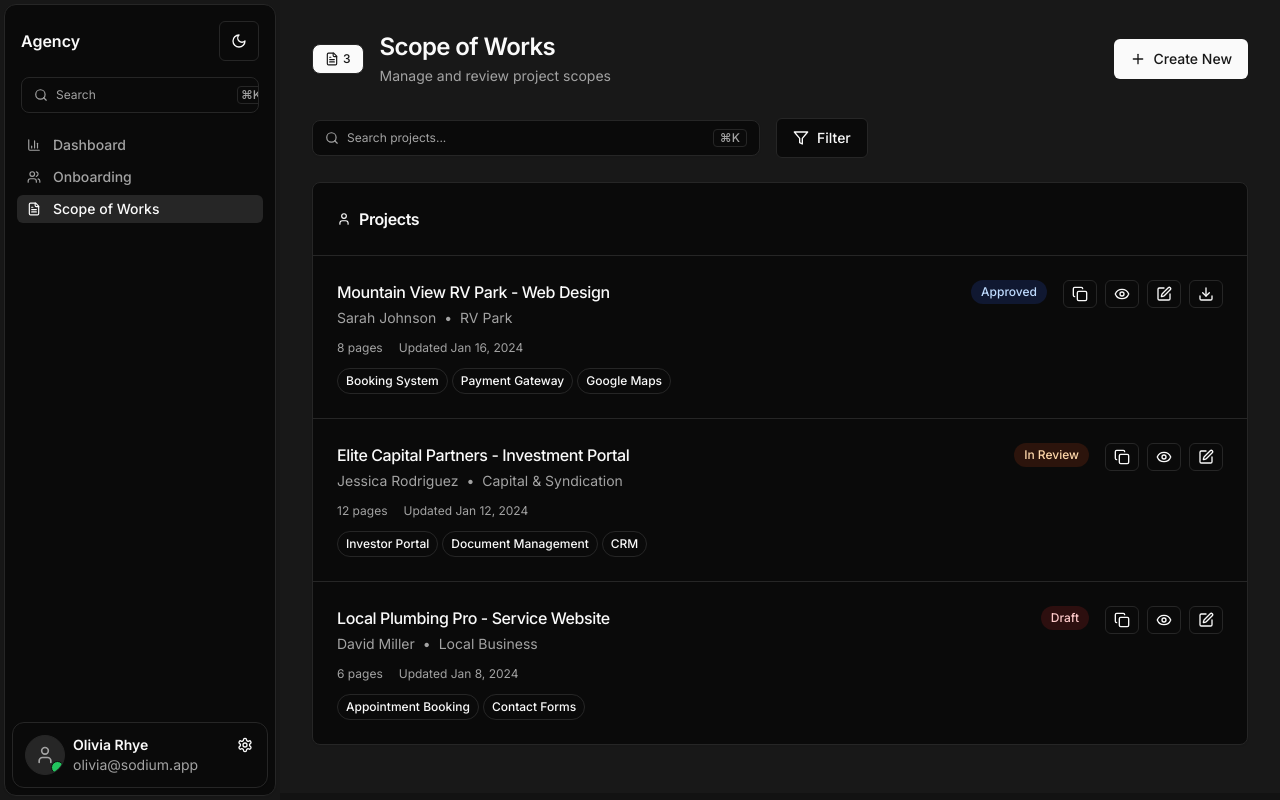
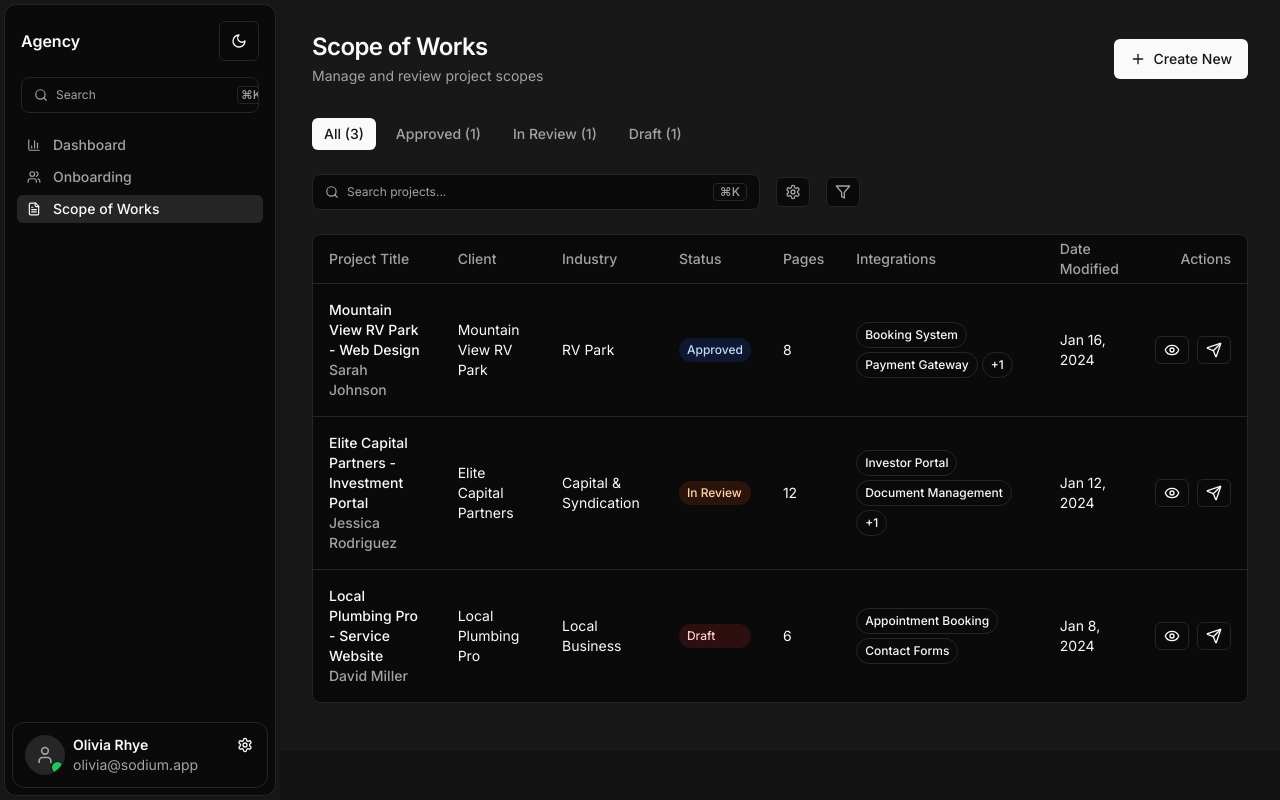
Before and after one commit to parkwebdev/parkweb-sak, a React (Vite) app: page /scope-of-works in a window 1280 px wide. Built offline with nearby package versions, Linux system fonts and the light colour scheme.

Commit message:
Refactor Scope of Works table

```diff
--- a/src/pages/ScopeOfWorks.tsx
+++ b/src/pages/ScopeOfWorks.tsx
@@ -1,7 +1,7 @@
 import React, { useState } from 'react';
 import { Sidebar } from '@/components/Sidebar';
 import { SearchInput } from '@/components/SearchInput';
-import { FileText, Plus, Filter, Eye, Edit, Copy, Clock, User, X, Save, Download, FileDown } from 'lucide-react';
+import { FileText, Plus, Filter, Eye, Edit, Copy, Clock, User, X, Save, Download, FileDown, Settings, Send } from 'lucide-react';
 import { Button } from '@/components/ui/button';
 import { Card, CardContent, CardDescription, CardHeader, CardTitle } from '@/components/ui/card';
 import { Badge } from '@/components/Badge';
@@ -13,12 +13,21 @@ import { formatDate } from '@/lib/status-helpers';
 import { useToast } from '@/hooks/use-toast';
 import { generateScopeOfWorkPDF, generateScopeOfWorkDOC } from '@/lib/document-generator';
 import {
+  Table,
+  TableBody,
+  TableCell,
+  TableHead,
+  TableHeader,
+  TableRow,
+} from "@/components/ui/table";
+import {
   DropdownMenu,
   DropdownMenuContent,
   DropdownMenuItem,
   DropdownMenuLabel,
   DropdownMenuSeparator,
   DropdownMenuTrigger,
+  DropdownMenuCheckboxItem,
 } from "@/components/ui/dropdown-menu";
 
 const scopeOfWorks = [
@@ -175,6 +184,15 @@ const ScopeOfWorks = () => {
   const [isEditing, setIsEditing] = useState(false);
   const [editedContent, setEditedContent] = useState('');
   const [editedTitle, setEditedTitle] = useState('');
+  const [activeTab, setActiveTab] = useState('all');
+  const [showColumns, setShowColumns] = useState({
+    client: true,
+    industry: true,
+    status: true,
+    pages: true,
+    integrations: true,
+    dateModified: true,
+  });
   const { toast } = useToast();
 
   const searchResults = scopeOfWorks.map(sow => ({
@@ -254,11 +272,45 @@ const ScopeOfWorks = () => {
     setEditedTitle('');
   };
 
-  const filteredScopeOfWorks = scopeOfWorks.filter(sow =>
+  const getFilteredDataByTab = () => {
+    let filtered = scopeOfWorks;
+
+    // Filter by tab
+    if (activeTab !== 'all') {
+      filtered = filtered.filter(sow => {
+        switch (activeTab) {
+          case 'approved':
+            return sow.status === 'Approved';
+          case 'review':
+            return sow.status === 'In Review';
+          case 'draft':
+            return sow.status === 'Draft';
+          default:
+            return true;
+        }
+      });
+    }
+
+    // Filter by search term
+    if (searchTerm) {
+      filtered = filtered.filter(sow =>
         sow.title.toLowerCase().includes(searchTerm.toLowerCase()) ||
         sow.client.toLowerCase().includes(searchTerm.toLowerCase()) ||
         sow.industry.toLowerCase().includes(searchTerm.toLowerCase())
       );
+    }
+
+    return filtered;
+  };
+
+  const filteredScopeOfWorks = getFilteredDataByTab();
+
+  const toggleColumn = (column: string) => {
+    setShowColumns(prev => ({
+      ...prev,
+      [column]: !prev[column]
+    }));
+  };
 
   return (
     <div className="flex h-screen bg-muted/30">
@@ -270,11 +322,6 @@ const ScopeOfWorks = () => {
           <div className="max-w-7xl mx-auto px-8">
             {/* Header Section */}
             <div className="flex items-center justify-between mb-8">
-              <div className="flex items-center gap-4">
-                <div className="border shadow-sm justify-center items-center flex gap-1 bg-primary text-primary-foreground px-3 py-1.5 rounded-lg border-border">
-                  <FileText size={14} />
-                  <div className="text-xs font-medium">{filteredScopeOfWorks.length}</div>
-                </div>
               <div>
                 <h1 className="text-foreground text-2xl font-semibold leading-tight mb-1">
                   Scope of Works
@@ -283,15 +330,58 @@ const ScopeOfWorks = () => {
                   Manage and review project scopes
                 </p>
               </div>
-              </div>
               <Button className="flex items-center gap-2">
                 <Plus className="h-4 w-4" />
                 Create New
               </Button>
             </div>
 
-            {/* Search and Filter Bar */}
-            <div className="mb-6 flex items-center gap-4">
+            {/* Filter Buttons */}
+            <div className="flex flex-wrap gap-2 mb-6">
+              <button
+                onClick={() => setActiveTab('all')}
+                className={`px-3 py-1.5 text-sm font-medium rounded-md transition-colors ${
+                  activeTab === 'all'
+                    ? 'bg-primary text-primary-foreground'
+                    : 'text-muted-foreground hover:text-foreground hover:bg-muted'
+                }`}
+              >
+                All ({scopeOfWorks.length})
+              </button>
+              <button
+                onClick={() => setActiveTab('approved')}
+                className={`px-3 py-1.5 text-sm font-medium rounded-md transition-colors ${
+                  activeTab === 'approved'
+                    ? 'bg-primary text-primary-foreground'
+                    : 'text-muted-foreground hover:text-foreground hover:bg-muted'
+                }`}
+              >
+                Approved ({scopeOfWorks.filter(s => s.status === 'Approved').length})
+              </button>
+              <button
+                onClick={() => setActiveTab('review')}
+                className={`px-3 py-1.5 text-sm font-medium rounded-md transition-colors ${
+                  activeTab === 'review'
+                    ? 'bg-primary text-primary-foreground'
+                    : 'text-muted-foreground hover:text-foreground hover:bg-muted'
+                }`}
+              >
+                In Review ({scopeOfWorks.filter(s => s.status === 'In Review').length})
+              </button>
+              <button
+                onClick={() => setActiveTab('draft')}
+                className={`px-3 py-1.5 text-sm font-medium rounded-md transition-colors ${
+                  activeTab === 'draft'
+                    ? 'bg-primary text-primary-foreground'
+                    : 'text-muted-foreground hover:text-foreground hover:bg-muted'
+                }`}
+              >
+                Draft ({scopeOfWorks.filter(s => s.status === 'Draft').length})
+              </button>
+            </div>
+
+            {/* Search and Controls */}
+            <div className="flex items-center gap-4 mb-6">
               <div className="flex-1 max-w-md">
                 <SearchInput
                   placeholder="Search projects..."
@@ -300,82 +390,144 @@ const ScopeOfWorks = () => {
                   searchResults={searchResults}
                 />
               </div>
-              <Button variant="outline" className="flex items-center gap-2">
-                <Filter className="h-4 w-4" />
-                Filter
-              </Button>
+              <DropdownMenu>
+                <DropdownMenuTrigger asChild>
+                  <button className="justify-center items-center border shadow-sm flex gap-1 overflow-hidden text-xs text-foreground font-medium leading-none bg-background px-2 py-1.5 rounded-md border-border hover:bg-accent/50">
+                    <Settings size={16} className="text-muted-foreground" />
+                  </button>
+                </DropdownMenuTrigger>
+                <DropdownMenuContent align="end" className="w-48">
+                  <DropdownMenuLabel>Show columns</DropdownMenuLabel>
+                  <DropdownMenuSeparator />
+                  <DropdownMenuCheckboxItem
+                    checked={showColumns.client}
+                    onCheckedChange={() => toggleColumn('client')}
+                  >
+                    Client
+                  </DropdownMenuCheckboxItem>
+                  <DropdownMenuCheckboxItem
+                    checked={showColumns.industry}
+                    onCheckedChange={() => toggleColumn('industry')}
+                  >
+                    Industry
+                  </DropdownMenuCheckboxItem>
+                  <DropdownMenuCheckboxItem
+                    checked={showColumns.status}
+                    onCheckedChange={() => toggleColumn('status')}
+                  >
+                    Status
+                  </DropdownMenuCheckboxItem>
+                  <DropdownMenuCheckboxItem
+                    checked={showColumns.pages}
+                    onCheckedChange={() => toggleColumn('pages')}
+                  >
+                    Pages
+                  </DropdownMenuCheckboxItem>
+                  <DropdownMenuCheckboxItem
+                    checked={showColumns.integrations}
+                    onCheckedChange={() => toggleColumn('integrations')}
+                  >
+                    Integrations
+                  </DropdownMenuCheckboxItem>
+                  <DropdownMenuCheckboxItem
+                    checked={showColumns.dateModified}
+                    onCheckedChange={() => toggleColumn('dateModified')}
+                  >
+                    Date Modified
+                  </DropdownMenuCheckboxItem>
+                </DropdownMenuContent>
+              </DropdownMenu>
+              <DropdownMenu>
+                <DropdownMenuTrigger asChild>
+                  <button className="justify-center items-center border shadow-sm flex gap-1 overflow-hidden text-xs text-foreground font-medium leading-none bg-background px-2 py-1.5 rounded-md border-border hover:bg-accent/50">
+                    <Filter size={16} className="text-muted-foreground" />
+                  </button>
+                </DropdownMenuTrigger>
+                <DropdownMenuContent align="end" className="w-80 p-4">
+                  <div className="space-y-4">
+                    <div>
+                      <Label className="text-sm font-medium">Industry</Label>
+                      <div className="mt-2 space-y-2">
+                        <label className="flex items-center space-x-2">
+                          <input type="checkbox" className="rounded border-gray-300" />
+                          <span className="text-sm">RV Park</span>
+                        </label>
+                        <label className="flex items-center space-x-2">
+                          <input type="checkbox" className="rounded border-gray-300" />
+                          <span className="text-sm">Capital & Syndication</span>
+                        </label>
+                        <label className="flex items-center space-x-2">
+                          <input type="checkbox" className="rounded border-gray-300" />
+                          <span className="text-sm">Local Business</span>
+                        </label>
+                      </div>
+                    </div>
+                  </div>
+                </DropdownMenuContent>
+              </DropdownMenu>
             </div>
 
-            {/* Projects List */}
+            {/* Data Table */}
             <Card className="overflow-hidden">
-              <CardHeader className="border-b border-border">
-                <div className="flex items-center justify-between">
-                  <div className="flex items-center gap-2">
-                    <User size={14} className="text-primary" />
-                    <CardTitle className="text-base font-semibold">
-                      Projects
-                    </CardTitle>
+              <Table>
+                <TableHeader>
+                  <TableRow>
+                    <TableHead>Project Title</TableHead>
+                    {showColumns.client && <TableHead>Client</TableHead>}
+                    {showColumns.industry && <TableHead>Industry</TableHead>}
+                    {showColumns.status && <TableHead>Status</TableHead>}
+                    {showColumns.pages && <TableHead>Pages</TableHead>}
+                    {showColumns.integrations && <TableHead>Integrations</TableHead>}
+                    {showColumns.dateModified && <TableHead>Date Modified</TableHead>}
+                    <TableHead className="text-right">Actions</TableHead>
+                  </TableRow>
+                </TableHeader>
+                <TableBody>
+                  {filteredScopeOfWorks.map((sow) => (
+                    <TableRow key={sow.id}>
+                      <TableCell className="font-medium">
+                        <div>
+                          <div className="font-medium">{sow.title}</div>
+                          <div className="text-sm text-muted-foreground">{sow.clientContact}</div>
                         </div>
-                </div>
-              </CardHeader>
-
-              <CardContent className="p-0">
-                <div className="divide-y divide-border">
-                  {filteredScopeOfWorks.map((sow) => (
-                    <div key={sow.id} className="p-6 hover:bg-muted/50 transition-colors">
-                      <div className="flex items-start justify-between gap-4">
-                        <div className="flex-1 min-w-0">
-                          <div className="flex items-start gap-3 mb-3">
-                            <div className="min-w-0 flex-1">
-                              <h3 className="font-medium text-base truncate mb-1">{sow.title}</h3>
-                              <p className="text-sm text-muted-foreground truncate">
-                                <a
-                                  href={`mailto:${sow.email}`}
-                                  className="hover:underline"
-                                >
-                                  {sow.clientContact}
-                                </a>
-                                <span className="mx-2">•</span>
-                                <span>{sow.industry}</span>
-                              </p>
-                            </div>
-                            <div className="flex items-center gap-2 flex-shrink-0">
-                              <Badge variant={getStatusBadgeVariant(sow.status)} className="text-xs px-2.5 py-1 w-auto">
+                      </TableCell>
+                      {showColumns.client && (
+                        <TableCell>{sow.client}</TableCell>
+                      )}
+                      {showColumns.industry && (
+                        <TableCell>{sow.industry}</TableCell>
+                      )}
+                      {showColumns.status && (
+                        <TableCell>
+                          <Badge variant={getStatusBadgeVariant(sow.status)}>
                             {sow.status}
                           </Badge>
-                            </div>
-                          </div>
-
-                          <div className="flex items-center gap-4 text-xs text-muted-foreground mb-3">
-                            <span>{sow.pages} pages</span>
-                            <span>Updated {formatDate(sow.dateModified)}</span>
-                          </div>
-
-                          <div className="flex items-center gap-2">
+                        </TableCell>
+                      )}
+                      {showColumns.pages && (
+                        <TableCell>{sow.pages}</TableCell>
+                      )}
+                      {showColumns.integrations && (
+                        <TableCell>
                           <div className="flex flex-wrap gap-1">
-                              {sow.integrations.slice(0, 3).map((integration) => (
-                                <Badge key={integration} variant="outline" className="text-xs px-2 py-0.5">
+                            {sow.integrations.slice(0, 2).map((integration) => (
+                              <Badge key={integration} variant="outline" className="text-xs">
                                 {integration}
                               </Badge>
                             ))}
-                              {sow.integrations.length > 3 && (
-                                <Badge variant="outline" className="text-xs px-2 py-0.5">
-                                  +{sow.integrations.length - 3}
+                            {sow.integrations.length > 2 && (
+                              <Badge variant="outline" className="text-xs">
+                                +{sow.integrations.length - 2}
                               </Badge>
                             )}
                           </div>
-                          </div>
-                        </div>
-
-                        <div className="flex items-center gap-2 flex-shrink-0">
-                          <Button
-                            variant="outline"
-                            size="sm"
-                            className="h-7 px-2"
-                            onClick={() => handleCopyToClipboard(`/sow/${sow.id}`)}
-                          >
-                            <Copy className="h-3 w-3" />
-                          </Button>
+                        </TableCell>
+                      )}
+                      {showColumns.dateModified && (
+                        <TableCell>{formatDate(sow.dateModified)}</TableCell>
+                      )}
+                      <TableCell className="text-right">
+                        <div className="flex items-center justify-end gap-2">
                           <Button
                             variant="outline"
                             size="sm"
@@ -390,39 +542,14 @@ const ScopeOfWorks = () => {
                             className="h-7 px-2"
                             onClick={() => handleEditSow(sow)}
                           >
-                            <Edit className="h-3 w-3" />
+                            <Send className="h-3 w-3" />
                           </Button>
-                          {sow.status === 'Approved' && (
-                            <DropdownMenu>
-                              <DropdownMenuTrigger asChild>
-                                <Button
-                                  variant="outline"
-                                  size="sm"
-                                  className="h-7 px-2"
-                                >
-                                  <Download className="h-3 w-3" />
-                                </Button>
-                              </DropdownMenuTrigger>
-                              <DropdownMenuContent align="end">
-                                <DropdownMenuLabel>Download Options</DropdownMenuLabel>
-                                <DropdownMenuSeparator />
-                                <DropdownMenuItem onClick={() => handleDownloadPDF(sow)}>
-                                  <FileDown className="mr-2 h-4 w-4" />
-                                  Download PDF
-                                </DropdownMenuItem>
-                                <DropdownMenuItem onClick={() => handleDownloadDOC(sow)}>
-                                  <FileDown className="mr-2 h-4 w-4" />
-                                  Download DOC
-                                </DropdownMenuItem>
-                              </DropdownMenuContent>
-                            </DropdownMenu>
-                          )}
                         </div>
-                      </div>
-                    </div>
+                      </TableCell>
+                    </TableRow>
                   ))}
-                </div>
-              </CardContent>
+                </TableBody>
+              </Table>
             </Card>
 
             {/* Empty State */}
```
Lines whose indentation alone changed are shown as unchanged.
